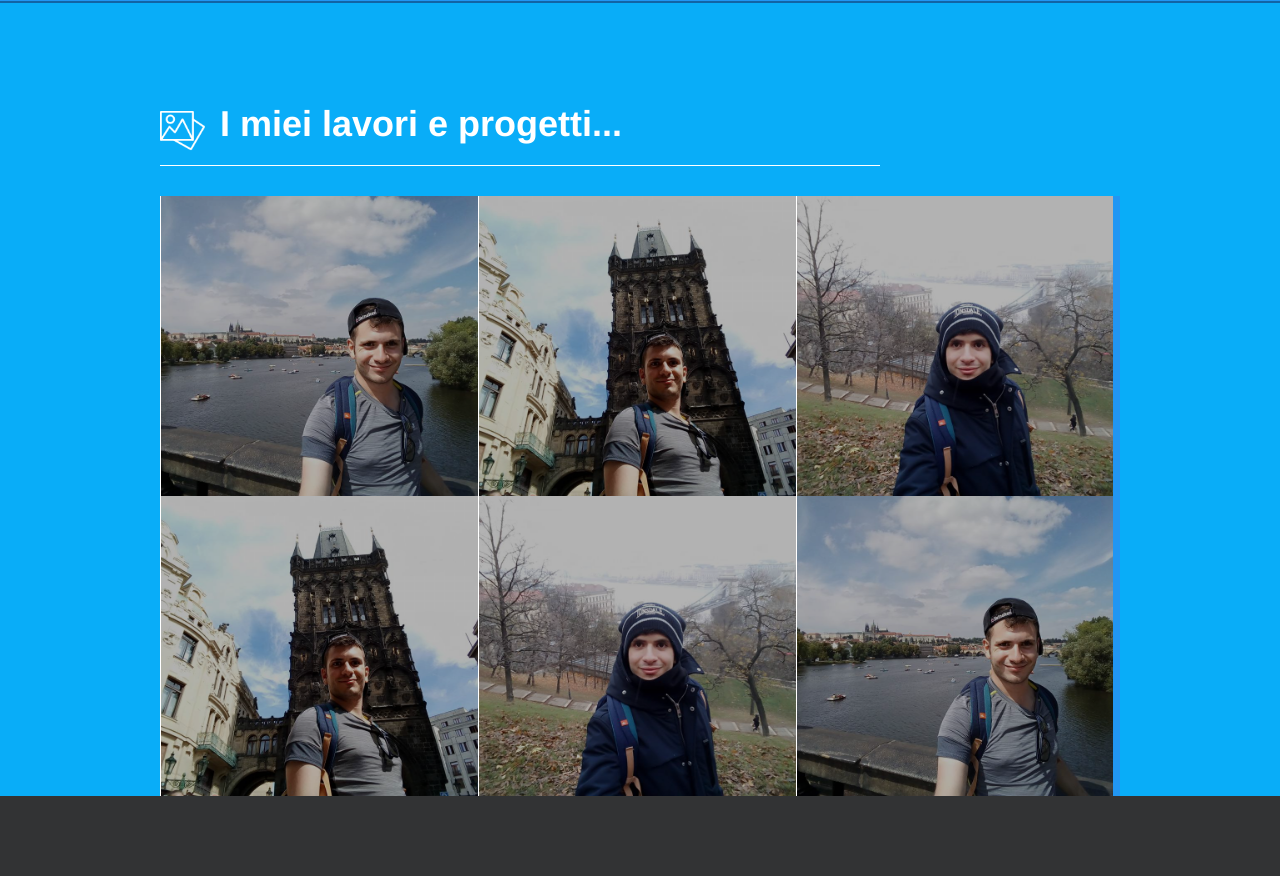
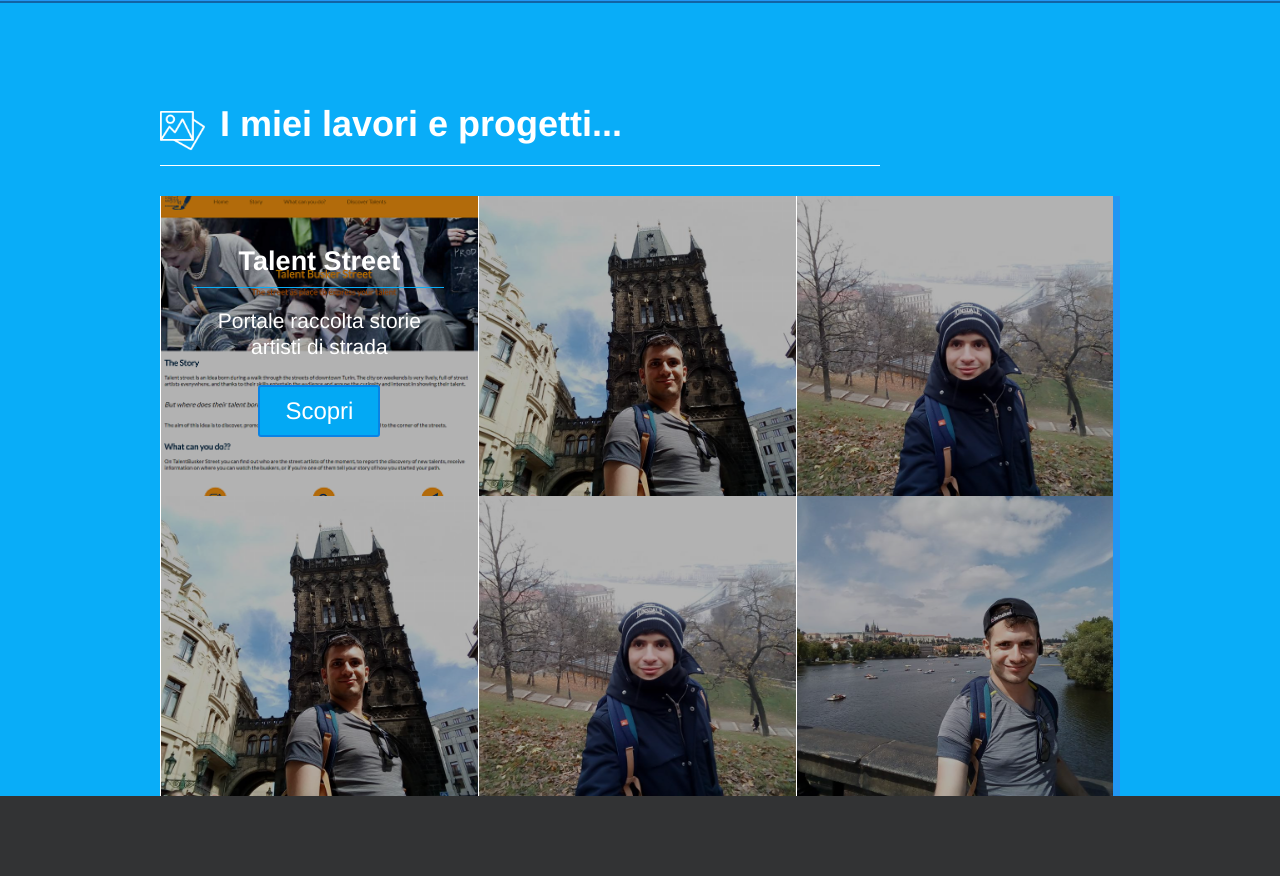
Before and after one commit to RiccardoSchifaudo94/schiri_site, a PHP site: page / in a window 1280 px wide. Shown: the part 3843-4719 px from the top of the page. Run offline with PHP 8.4, Linux system fonts and the light colour scheme.

Commit message:
abbozzo portfolio seconda parte

```diff
--- a/css/style.css
+++ b/css/style.css
@@ -373,4 +373,23 @@ body {
 	height:inherit;
 	width:inherit;
 	position:absolute;
+	text-align: center;
 }
+.schiri_portfolio_blocco_mask h2{
+	font-size: 27px;
+    color: #ffffff;
+    border-bottom: 1px solid #09adf8;
+    padding-bottom: 10px;
+    max-width: 250px;
+    margin: 50px auto 0;
+}
+.schiri_portfolio_blocco_mask p{
+	max-width: 250px;
+    text-align: center;
+    margin: 0 auto;
+    padding-bottom:0px;
+}
+.schiri_portfolio_blocco_mask:hover {
+    background-color: rgba(63, 81, 181,0.7);
+    transition: 0.4s;
+}
--- a/index.html
+++ b/index.html
@@ -186,9 +186,11 @@
 				<h1><img src="img/portfolio.png" class="schiri_img_responsive">I miei lavori e progetti...</h1>
 				<!-- grid portfolio -->
 				<div class="schiri_portfolio_container">
-					<div class="schiri_portfolio_blocco" style="background-image: url(img/riccardo3.jpg);">
+					<div class="schiri_portfolio_blocco" style="background-image: url(img/portfolio/portfolio1.png);">
 						<div class="schiri_portfolio_blocco_mask">
-
+							<h2>Talent Street</h2>
+							<p>Portale raccolta storie artisti di strada</p>
+							<button class="schiri_btn">Scopri</button>
 						</div>
 					</div>
 					<div class="schiri_portfolio_blocco" style="background-image: url(img/riccardo2.jpg);">
```
Also changed, not shown: img/portfolio/portfolio1.png (added).
